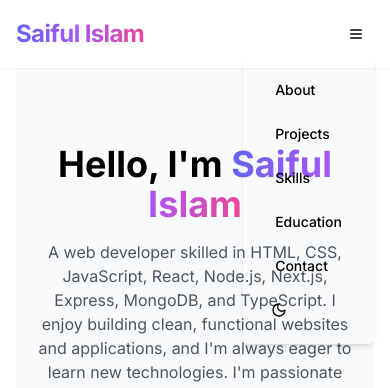
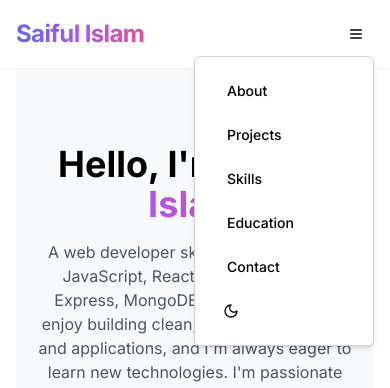
Before and after one commit to saifulislam106/portfolio, a Next.js app: page / in a window 390 px wide. Both pictures are taken after a click on the button 356 px from the left and 34 px from the top of the page. Shown: the top 388 px of the page. Built offline with nearby package versions, Linux system fonts and the light colour scheme.

Commit message:
added responsiveness

```diff
--- a/components/NavbarLinks.tsx
+++ b/components/NavbarLinks.tsx
@@ -1,10 +1,10 @@
-"use client";
+'use client';
 
-import { useTheme } from "next-themes";
-import { useState, useEffect } from "react";
-import Link from "next/link";
-import { Button } from "@/components/ui/button";
-import { Sun, Moon, Menu } from "lucide-react";
+import { useTheme } from 'next-themes';
+import { useState, useEffect } from 'react';
+import Link from 'next/link';
+import { Button } from '@/components/ui/button';
+import { Sun, Moon, Menu } from 'lucide-react';
 
 export function NavbarLinks() {
   const { theme, setTheme } = useTheme();
@@ -45,9 +45,9 @@ export function NavbarLinks() {
         {mounted && (
           <Button
             variant="ghost"
-            onClick={() => setTheme(theme === "dark" ? "light" : "dark")}
+            onClick={() => setTheme(theme === 'dark' ? 'light' : 'dark')}
           >
-            {theme === "dark" ? <Sun size={18} /> : <Moon size={18} />}
+            {theme === 'dark' ? <Sun size={18} /> : <Moon size={18} />}
           </Button>
         )}
       </div>
@@ -65,10 +65,10 @@ export function NavbarLinks() {
 
       {/* Mobile Dropdown Menu */}
       {menuOpen && (
-        <div className="absolute right-4 top-14 z-50 flex flex-col space-y-2 bg-popover p-4 rounded-md shadow-md md:hidden">
+        <div className="absolute right-4 top-14 z-50 flex flex-col space-y-2 bg-white dark:bg-gray-800 border border-gray-300 dark:border-gray-700 p-4 rounded-md shadow-md md:hidden min-w-[180px]">
           <Link href="#about">
             <Button
-              className="hover:text-blue-600 w-full justify-start"
+              className="w-full justify-start bg-muted hover:bg-muted/80"
               variant="ghost"
             >
               About
@@ -76,38 +76,43 @@ export function NavbarLinks() {
           </Link>
           <Link href="#projects">
             <Button
+              className="w-full justify-start bg-muted hover:bg-muted/80"
               variant="ghost"
-              className="w-full justify-start hover:text-blue-700"
             >
               Projects
             </Button>
           </Link>
           <Link href="#skills">
             <Button
+              className="w-full justify-start bg-muted hover:bg-muted/80"
               variant="ghost"
-              className="w-full justify-start hover:text-blue-700"
             >
               Skills
             </Button>
           </Link>
           <Link href="#education">
-            <Button className="hover:text-blue-600" variant="ghost">
+            <Button
+              className="w-full justify-start bg-muted hover:bg-muted/80"
+              variant="ghost"
+            >
               Education
             </Button>
           </Link>
-
           <Link href="#contact">
-            <Button className="w-full justify-start hover:text-blue-700">
+            <Button
+              className="w-full justify-start bg-muted hover:bg-muted/80"
+              variant="ghost"
+            >
               Contact
             </Button>
           </Link>
           {mounted && (
             <Button
               variant="ghost"
-              onClick={() => setTheme(theme === "dark" ? "light" : "dark")}
-              className="w-full justify-start"
+              onClick={() => setTheme(theme === 'dark' ? 'light' : 'dark')}
+              className="w-full justify-start bg-muted hover:bg-muted/80"
             >
-              {theme === "dark" ? <Sun size={18} /> : <Moon size={18} />}
+              {theme === 'dark' ? <Sun size={18} /> : <Moon size={18} />}
             </Button>
           )}
         </div>
```
